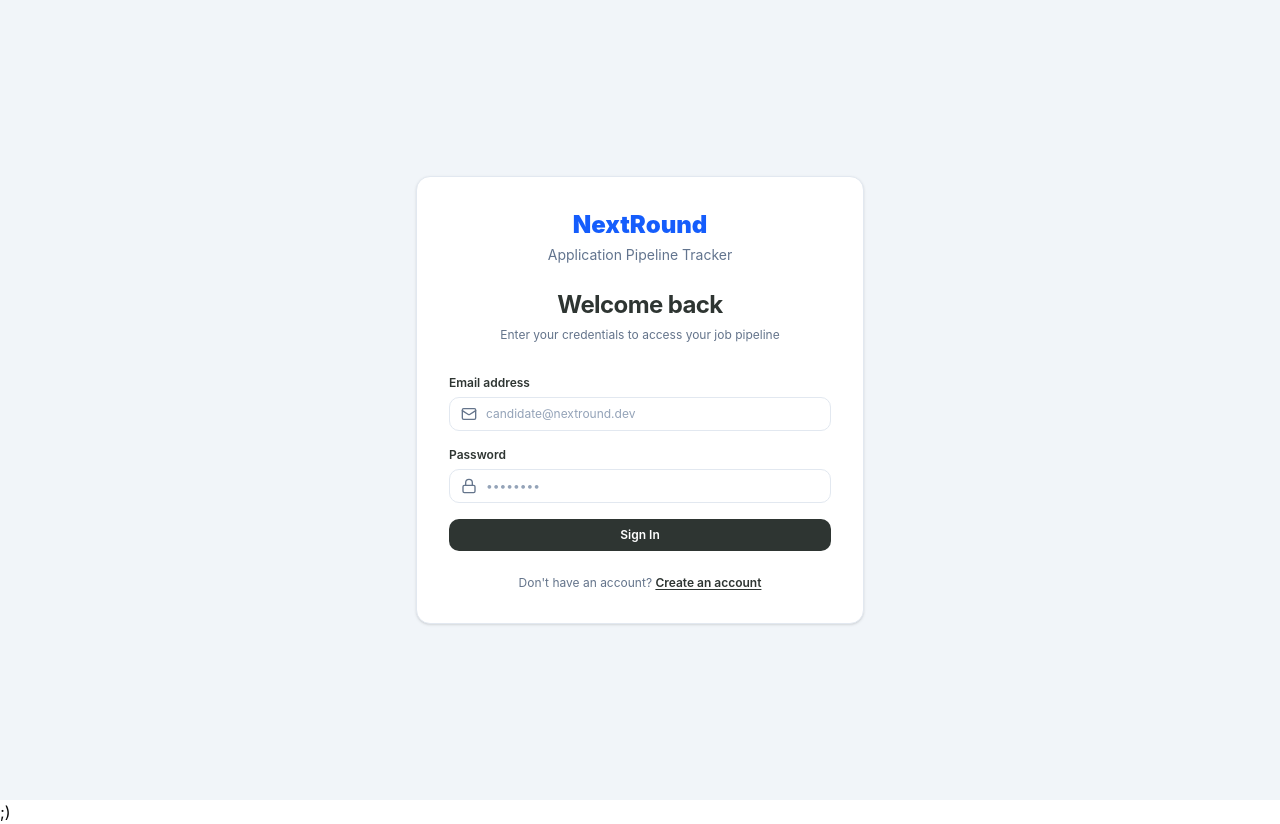
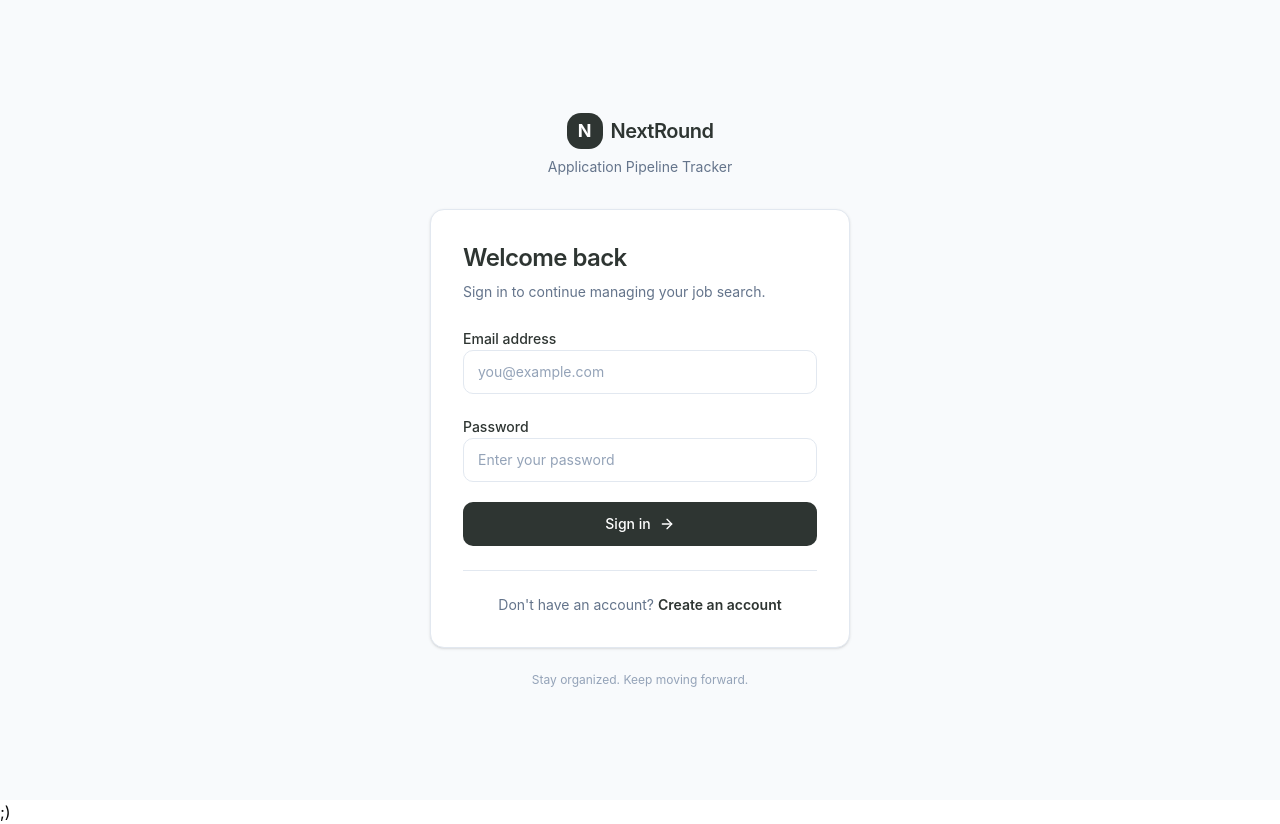
Before and after one commit to jhnabuel/nextround, a React (Vite) app in the folder frontend/: page /login in a window 1280 px wide. Built offline with nearby package versions, Linux system fonts and the light colour scheme; no server answers.

Commit message:
feat(auth): redesign login and registration pages with Luma styling

```diff
--- a/frontend/src/features/auth/pages/LoginPage.tsx
+++ b/frontend/src/features/auth/pages/LoginPage.tsx
@@ -1,7 +1,8 @@
+
 import { useState } from "react";
 import { Link, useNavigate, useLocation } from "react-router-dom";
 import { useForm } from "react-hook-form";
-import { Loader2, Mail, Lock, AlertCircle } from "lucide-react";
+import { Loader2, AlertCircle, ArrowRight } from "lucide-react";
 import { useAuth } from "../../../context/useAuth";
 import type { LoginRequest } from "../types/auth.types";
 import axios from "axios";
@@ -29,6 +30,7 @@ export function LoginPage() {
 
     const onSubmit = async (data: LoginRequest) => {
         setServerError(null);
+
         try {
             await login(data);
             navigate(from, { replace: true });
@@ -43,80 +45,87 @@ export function LoginPage() {
         }
     };
 
+    const inputClass = (hasError: boolean) =>
+        `h-11 w-full rounded-lg border bg-white px-3.5 text-sm text-[#2E3532]
+        placeholder:text-[#94A3B8] outline-none transition-all
+        ${
+            hasError
+                ? "border-rose-400 focus:ring-2 focus:ring-rose-100"
+                : "border-[#E2E8F0] hover:border-[#CBD5E1] focus:border-[#7E9181] focus:ring-2 focus:ring-[#7E9181]/15"
+        }`;
+
     return (
-        <div className="w-full max-w-md mx-auto">
-            <div className="text-center mb-8">
-                <h1 className="text-2xl font-bold tracking-tight text-[#2E3532]">
+        <>
+            <div className="mb-6">
+                <h1 className="text-2xl font-semibold tracking-tight text-[#2E3532]">
                     Welcome back
                 </h1>
-                <p className="text-xs text-[#64748B] mt-1.5">
-                    Enter your credentials to access your job pipeline
+
+                <p className="mt-2 text-sm text-[#64748B]">
+                    Sign in to continue managing your job search.
                 </p>
             </div>
 
             {serverError && (
-                <div className="mb-5 p-3 rounded-lg bg-rose-50 border border-rose-200 text-rose-700 text-xs flex items-center gap-2">
-                    <AlertCircle className="w-4 h-4 shrink-0" />
+                <div
+                    role="alert"
+                    className="mb-5 flex items-start gap-2.5 rounded-lg border border-rose-200 bg-rose-50 p-3 text-sm text-rose-700"
+                >
+                    <AlertCircle className="mt-0.5 h-4 w-4 shrink-0" />
                     <span>{serverError}</span>
                 </div>
             )}
 
-            <form onSubmit={handleSubmit(onSubmit)} className="space-y-4">
-                <div>
-                    <label className="block text-xs font-semibold text-[#2E3532] mb-1.5">
+            <form onSubmit={handleSubmit(onSubmit)} className="space-y-5">
+                <div className="space-y-2">
+                    <label htmlFor="email" className="text-sm font-medium text-[#2E3532]">
                         Email address
                     </label>
-                    <div className="relative">
-                        <Mail className="w-4 h-4 text-[#64748B] absolute left-3 top-1/2 -translate-y-1/2" />
+
                     <input
+                        id="email"
                         type="email"
                         autoComplete="email"
+                        placeholder="you@example.com"
+                        aria-invalid={!!errors.email}
+                        aria-describedby={errors.email ? "email-error" : undefined}
                         {...register("email", {
                             required: "Email is required",
                             pattern: {
                                 value: /^[A-Z0-9._%+-]+@[A-Z0-9.-]+\.[A-Z]{2,}$/i,
-                                    message: "Invalid email address",
+                                message: "Enter a valid email address",
                             },
                         })}
-                            placeholder="candidate@nextround.dev"
-                            className={`w-full pl-9 pr-3 py-2 text-xs rounded-lg border bg-white text-[#2E3532] placeholder:text-[#94A3B8] outline-none transition-colors ${
-                                errors.email
-                                    ? "border-rose-400 focus:ring-2 focus:ring-rose-200"
-                                    : "border-[#E2E8F0] focus:border-[#7E9181] focus:ring-2 focus:ring-[#7E9181]/20"
-                            }`}
+                        className={inputClass(!!errors.email)}
                     />
-                    </div>
+
                     {errors.email && (
-                        <p className="text-[11px] text-rose-600 mt-1">
+                        <p id="email-error" className="text-xs text-rose-600">
                             {errors.email.message}
                         </p>
                     )}
                 </div>
 
-                <div>
-                    <div className="flex items-center justify-between mb-1.5">
-                        <label className="text-xs font-semibold text-[#2E3532]">
+                <div className="space-y-2">
+                    <label htmlFor="password" className="text-sm font-medium text-[#2E3532]">
                         Password
                     </label>
-                    </div>
-                    <div className="relative">
-                        <Lock className="w-4 h-4 text-[#64748B] absolute left-3 top-1/2 -translate-y-1/2" />
+
                     <input
+                        id="password"
                         type="password"
                         autoComplete="current-password"
+                        placeholder="Enter your password"
+                        aria-invalid={!!errors.password}
+                        aria-describedby={errors.password ? "password-error" : undefined}
                         {...register("password", {
                             required: "Password is required",
                         })}
-                            placeholder="••••••••"
-                            className={`w-full pl-9 pr-3 py-2 text-xs rounded-lg border bg-white text-[#2E3532] placeholder:text-[#94A3B8] outline-none transition-colors ${
-                                errors.password
-                                    ? "border-rose-400 focus:ring-2 focus:ring-rose-200"
-                                    : "border-[#E2E8F0] focus:border-[#7E9181] focus:ring-2 focus:ring-[#7E9181]/20"
-                            }`}
+                        className={inputClass(!!errors.password)}
                     />
-                    </div>
+
                     {errors.password && (
-                        <p className="text-[11px] text-rose-600 mt-1">
+                        <p id="password-error" className="text-xs text-rose-600">
                             {errors.password.message}
                         </p>
                     )}
@@ -125,29 +134,34 @@ export function LoginPage() {
                 <button
                     type="submit"
                     disabled={isSubmitting}
-                    className="w-full mt-2 flex items-center justify-center gap-2 py-2 px-4 rounded-lg bg-[#2E3532] text-white text-xs font-semibold hover:bg-[#2E3532]/90 disabled:opacity-60 transition-colors cursor-pointer"
+                    className="flex h-11 w-full items-center justify-center gap-2 rounded-lg bg-[#2E3532] px-4 text-sm font-medium text-white transition-colors hover:bg-[#3D4843] focus-visible:outline-none focus-visible:ring-2 focus-visible:ring-[#7E9181] focus-visible:ring-offset-2 disabled:cursor-not-allowed disabled:opacity-60"
                 >
                     {isSubmitting ? (
                         <>
-                            <Loader2 className="w-3.5 h-3.5 animate-spin text-[#7E9181]" />
-                            <span>Signing in...</span>
+                            <Loader2 className="h-4 w-4 animate-spin" />
+                            Signing in...
                         </>
                     ) : (
-                        "Sign In"
+                        <>
+                            Sign in
+                            <ArrowRight className="h-4 w-4" />
+                        </>
                     )}
                 </button>
             </form>
 
-            <p className="text-center text-xs text-[#64748B] mt-6">
+            <div className="mt-6 border-t border-[#E2E8F0] pt-6 text-center">
+                <p className="text-sm text-[#64748B]">
                     Don't have an account?{" "}
                     <Link
                         to="/register"
-                    className="font-semibold text-[#2E3532] hover:text-[#7E9181] underline underline-offset-2"
+                        className="font-semibold text-[#2E3532] underline-offset-4 hover:text-[#7E9181] hover:underline"
                     >
                         Create an account
                     </Link>
                 </p>
             </div>
+        </>
     );
 }
 
--- a/frontend/src/features/auth/pages/RegisterPage.tsx
+++ b/frontend/src/features/auth/pages/RegisterPage.tsx
@@ -1,7 +1,8 @@
+
 import { useState } from "react";
 import { Link, useNavigate } from "react-router-dom";
 import { useForm } from "react-hook-form";
-import { Loader2, Mail, Lock, User, AlertCircle } from "lucide-react";
+import { Loader2, AlertCircle, ArrowRight } from "lucide-react";
 import { useAuth } from "../../../context/useAuth";
 import type { RegisterRequest } from "../types/auth.types";
 import axios from "axios";
@@ -26,13 +27,15 @@ export function RegisterPage() {
 
     const onSubmit = async (data: RegisterRequest) => {
         setServerError(null);
+
         try {
             await registerUser(data);
             navigate("/applications", { replace: true });
         } catch (err: unknown) {
             if (axios.isAxiosError(err) && err.response) {
                 setServerError(
-                    err.response.data?.message || "Registration failed. Please check your inputs."
+                    err.response.data?.message ||
+                    "Registration failed. Please check your inputs."
                 );
             } else {
                 setServerError("Could not complete registration. Please try again.");
@@ -40,112 +43,127 @@ export function RegisterPage() {
         }
     };
 
+    const inputClass = (hasError: boolean) =>
+        `h-11 w-full rounded-lg border bg-white px-3.5 text-sm text-[#2E3532]
+        placeholder:text-[#94A3B8] outline-none transition-all
+        ${
+            hasError
+                ? "border-rose-400 focus:ring-2 focus:ring-rose-100"
+                : "border-[#E2E8F0] hover:border-[#CBD5E1] focus:border-[#7E9181] focus:ring-2 focus:ring-[#7E9181]/15"
+        }`;
+
     return (
-        <div className="w-full max-w-md mx-auto">
-            <div className="text-center mb-8">
-                <h1 className="text-2xl font-bold tracking-tight text-[#2E3532]">
+        <>
+            <div className="mb-6">
+                <h1 className="text-2xl font-semibold tracking-tight text-[#2E3532]">
                     Create your account
                 </h1>
-                <p className="text-xs text-[#64748B] mt-1.5">
-                    Start tracking your job search and interviews in NextRound
+
+                <p className="mt-2 text-sm text-[#64748B]">
+                    Start organizing your applications and tracking your progress.
                 </p>
             </div>
 
             {serverError && (
-                <div className="mb-5 p-3 rounded-lg bg-rose-50 border border-rose-200 text-rose-700 text-xs flex items-center gap-2">
-                    <AlertCircle className="w-4 h-4 shrink-0" />
+                <div
+                    role="alert"
+                    className="mb-5 flex items-start gap-2.5 rounded-lg border border-rose-200 bg-rose-50 p-3 text-sm text-rose-700"
+                >
+                    <AlertCircle className="mt-0.5 h-4 w-4 shrink-0" />
                     <span>{serverError}</span>
                 </div>
             )}
 
-            <form onSubmit={handleSubmit(onSubmit)} className="space-y-4">
-                <div className="grid grid-cols-2 gap-3">
-                    <div>
-                        <label className="block text-xs font-semibold text-[#2E3532] mb-1.5">
+            <form onSubmit={handleSubmit(onSubmit)} className="space-y-5">
+                <div className="grid grid-cols-1 gap-5 sm:grid-cols-2">
+                    <div className="space-y-2">
+                        <label htmlFor="firstName" className="text-sm font-medium text-[#2E3532]">
                             First name
                         </label>
-                        <div className="relative">
-                            <User className="w-4 h-4 text-[#64748B] absolute left-3 top-1/2 -translate-y-1/2" />
+
                         <input
+                            id="firstName"
                             type="text"
-                                {...register("firstName", { required: "First name is required" })}
+                            autoComplete="given-name"
                             placeholder="John"
-                                className={`w-full pl-9 pr-3 py-2 text-xs rounded-lg border bg-white text-[#2E3532] placeholder:text-[#94A3B8] outline-none transition-colors ${
-                                    errors.firstName
-                                        ? "border-rose-400 focus:ring-2 focus:ring-rose-200"
-                                        : "border-[#E2E8F0] focus:border-[#7E9181] focus:ring-2 focus:ring-[#7E9181]/20"
-                                }`}
+                            aria-invalid={!!errors.firstName}
+                            {...register("firstName", {
+                                required: "First name is required",
+                            })}
+                            className={inputClass(!!errors.firstName)}
                         />
-                        </div>
+
                         {errors.firstName && (
-                            <p className="text-[11px] text-rose-600 mt-1">
+                            <p className="text-xs text-rose-600">
                                 {errors.firstName.message}
                             </p>
                         )}
                     </div>
 
-                    <div>
-                        <label className="block text-xs font-semibold text-[#2E3532] mb-1.5">
+                    <div className="space-y-2">
+                        <label htmlFor="lastName" className="text-sm font-medium text-[#2E3532]">
                             Last name
                         </label>
+
                         <input
+                            id="lastName"
                             type="text"
-                            {...register("lastName", { required: "Last name is required" })}
-                            placeholder="Abuel"
-                            className={`w-full px-3 py-2 text-xs rounded-lg border bg-white text-[#2E3532] placeholder:text-[#94A3B8] outline-none transition-colors ${
-                                errors.lastName
-                                    ? "border-rose-400 focus:ring-2 focus:ring-rose-200"
-                                    : "border-[#E2E8F0] focus:border-[#7E9181] focus:ring-2 focus:ring-[#7E9181]/20"
-                            }`}
+                            autoComplete="family-name"
+                            placeholder="Doe"
+                            aria-invalid={!!errors.lastName}
+                            {...register("lastName", {
+                                required: "Last name is required",
+                            })}
+                            className={inputClass(!!errors.lastName)}
                         />
+
                         {errors.lastName && (
-                            <p className="text-[11px] text-rose-600 mt-1">
+                            <p className="text-xs text-rose-600">
                                 {errors.lastName.message}
                             </p>
                         )}
                     </div>
                 </div>
 
-                <div>
-                    <label className="block text-xs font-semibold text-[#2E3532] mb-1.5">
+                <div className="space-y-2">
+                    <label htmlFor="email" className="text-sm font-medium text-[#2E3532]">
                         Email address
                     </label>
-                    <div className="relative">
-                        <Mail className="w-4 h-4 text-[#64748B] absolute left-3 top-1/2 -translate-y-1/2" />
+
                     <input
+                        id="email"
                         type="email"
                         autoComplete="email"
+                        placeholder="you@example.com"
+                        aria-invalid={!!errors.email}
                         {...register("email", {
                             required: "Email is required",
                             pattern: {
                                 value: /^[A-Z0-9._%+-]+@[A-Z0-9.-]+\.[A-Z]{2,}$/i,
-                                    message: "Invalid email address",
+                                message: "Enter a valid email address",
                             },
                         })}
-                            placeholder="candidate@nextround.dev"
-                            className={`w-full pl-9 pr-3 py-2 text-xs rounded-lg border bg-white text-[#2E3532] placeholder:text-[#94A3B8] outline-none transition-colors ${
-                                errors.email
-                                    ? "border-rose-400 focus:ring-2 focus:ring-rose-200"
-                                    : "border-[#E2E8F0] focus:border-[#7E9181] focus:ring-2 focus:ring-[#7E9181]/20"
-                            }`}
+                        className={inputClass(!!errors.email)}
                     />
-                    </div>
+
                     {errors.email && (
-                        <p className="text-[11px] text-rose-600 mt-1">
+                        <p className="text-xs text-rose-600">
                             {errors.email.message}
                         </p>
                     )}
                 </div>
 
-                <div>
-                    <label className="block text-xs font-semibold text-[#2E3532] mb-1.5">
+                <div className="space-y-2">
+                    <label htmlFor="password" className="text-sm font-medium text-[#2E3532]">
                         Password
                     </label>
-                    <div className="relative">
-                        <Lock className="w-4 h-4 text-[#64748B] absolute left-3 top-1/2 -translate-y-1/2" />
+
                     <input
+                        id="password"
                         type="password"
                         autoComplete="new-password"
+                        placeholder="At least 8 characters"
+                        aria-invalid={!!errors.password}
                         {...register("password", {
                             required: "Password is required",
                             minLength: {
@@ -153,16 +171,11 @@ export function RegisterPage() {
                                 message: "Password must be at least 8 characters",
                             },
                         })}
-                            placeholder="Minimum 8 characters"
-                            className={`w-full pl-9 pr-3 py-2 text-xs rounded-lg border bg-white text-[#2E3532] placeholder:text-[#94A3B8] outline-none transition-colors ${
-                                errors.password
-                                    ? "border-rose-400 focus:ring-2 focus:ring-rose-200"
-                                    : "border-[#E2E8F0] focus:border-[#7E9181] focus:ring-2 focus:ring-[#7E9181]/20"
-                            }`}
+                        className={inputClass(!!errors.password)}
                     />
-                    </div>
+
                     {errors.password && (
-                        <p className="text-[11px] text-rose-600 mt-1">
+                        <p className="text-xs text-rose-600">
                             {errors.password.message}
                         </p>
                     )}
@@ -171,29 +184,34 @@ export function RegisterPage() {
                 <button
                     type="submit"
                     disabled={isSubmitting}
-                    className="w-full mt-2 flex items-center justify-center gap-2 py-2 px-4 rounded-lg bg-[#2E3532] text-white text-xs font-semibold hover:bg-[#2E3532]/90 disabled:opacity-60 transition-colors cursor-pointer"
+                    className="flex h-11 w-full items-center justify-center gap-2 rounded-lg bg-[#2E3532] px-4 text-sm font-medium text-white transition-colors hover:bg-[#3D4843] focus-visible:outline-none focus-visible:ring-2 focus-visible:ring-[#7E9181] focus-visible:ring-offset-2 disabled:cursor-not-allowed disabled:opacity-60"
                 >
                     {isSubmitting ? (
                         <>
-                            <Loader2 className="w-3.5 h-3.5 animate-spin text-[#7E9181]" />
-                            <span>Creating account...</span>
+                            <Loader2 className="h-4 w-4 animate-spin" />
+                            Creating account...
                         </>
                     ) : (
-                        "Create Account"
+                        <>
+                            Create account
+                            <ArrowRight className="h-4 w-4" />
+                        </>
                     )}
                 </button>
             </form>
 
-            <p className="text-center text-xs text-[#64748B] mt-6">
+            <div className="mt-6 border-t border-[#E2E8F0] pt-6 text-center">
+                <p className="text-sm text-[#64748B]">
                     Already have an account?{" "}
                     <Link
                         to="/login"
-                    className="font-semibold text-[#2E3532] hover:text-[#7E9181] underline underline-offset-2"
+                        className="font-semibold text-[#2E3532] underline-offset-4 hover:text-[#7E9181] hover:underline"
                     >
                         Sign in
                     </Link>
                 </p>
             </div>
+        </>
     );
 }
 
--- a/frontend/src/layouts/AuthLayout.tsx
+++ b/frontend/src/layouts/AuthLayout.tsx
@@ -1,33 +1,59 @@
-import { Navigate, Outlet } from 'react-router-dom';
-import { useAuth } from '../context/useAuth';
 
+import { Navigate, Outlet } from "react-router-dom";
+import { useAuth } from "../context/useAuth";
+import { Loader2 } from "lucide-react";
 
 export default function AuthLayout() {
     const { token, loading } = useAuth();
 
-    // Prevent flicker while inspecting localStorage on page mount
+    // Prevent authentication flicker during initialization
     if (loading) {
         return (
-            <div className="min-h-screen w-full flex items-center justify-center bg-slate-100">
-                <div className="text-sm font-medium text-slate-500">Checking credentials...</div>
+            <div className="min-h-screen w-full flex items-center justify-center bg-[#F8FAFC]">
+                <div className="flex items-center gap-2 text-sm text-[#64748B]">
+                    <Loader2 className="h-4 w-4 animate-spin text-[#7E9181]" />
+                    Checking credentials...
+                </div>
             </div>
         );
     }
 
-    // Already authenticated -> redirect to Kanban board
+    // Redirect authenticated users
     if (token) {
         return <Navigate to="/applications" replace />;
     }
 
-    return(
-        <div className="min-h-screen flex items-center justify-center bg-slate-100 p-4">
-            <div className="w-full max-w-md bg-white p-8 rounded-xl shadow-sm border border-slate-200">
-                <div className="text-center mb-6">
-                    <h1 className="text-2xl font-black text-blue-600">NextRound</h1>
-                    <p className="text-sm text-slate-500 mt-1">Application Pipeline Tracker</p>
+    return (
+        <div className="min-h-screen flex items-center justify-center bg-[#F8FAFC] px-4 py-10">
+            <div className="w-full max-w-[420px]">
+
+                {/* Brand */}
+                <div className="text-center mb-8">
+                    <div className="inline-flex items-center gap-2">
+                        <div className="flex h-9 w-9 items-center justify-center rounded-xl bg-[#2E3532] text-white text-lg font-bold">
+                            N
+                        </div>
+
+                        <span className="text-xl font-semibold tracking-tight text-[#2E3532]">
+                            NextRound
+                        </span>
+                    </div>
+
+                    <p className="mt-2 text-sm text-[#64748B]">
+                        Application Pipeline Tracker
+                    </p>
                 </div>
-                <Outlet />
+
+                {/* Authentication Card */}
+                <div className="rounded-xl border border-[#E2E8F0] bg-white p-6 shadow-sm sm:p-8">
+                    <Outlet />
+                </div>
+
+                {/* Footer */}
+                <p className="mt-6 text-center text-xs text-[#94A3B8]">
+                    Stay organized. Keep moving forward.
+                </p>
             </div>
         </div>
     );
-};
+}
```
Lines whose indentation alone changed are shown as unchanged.
